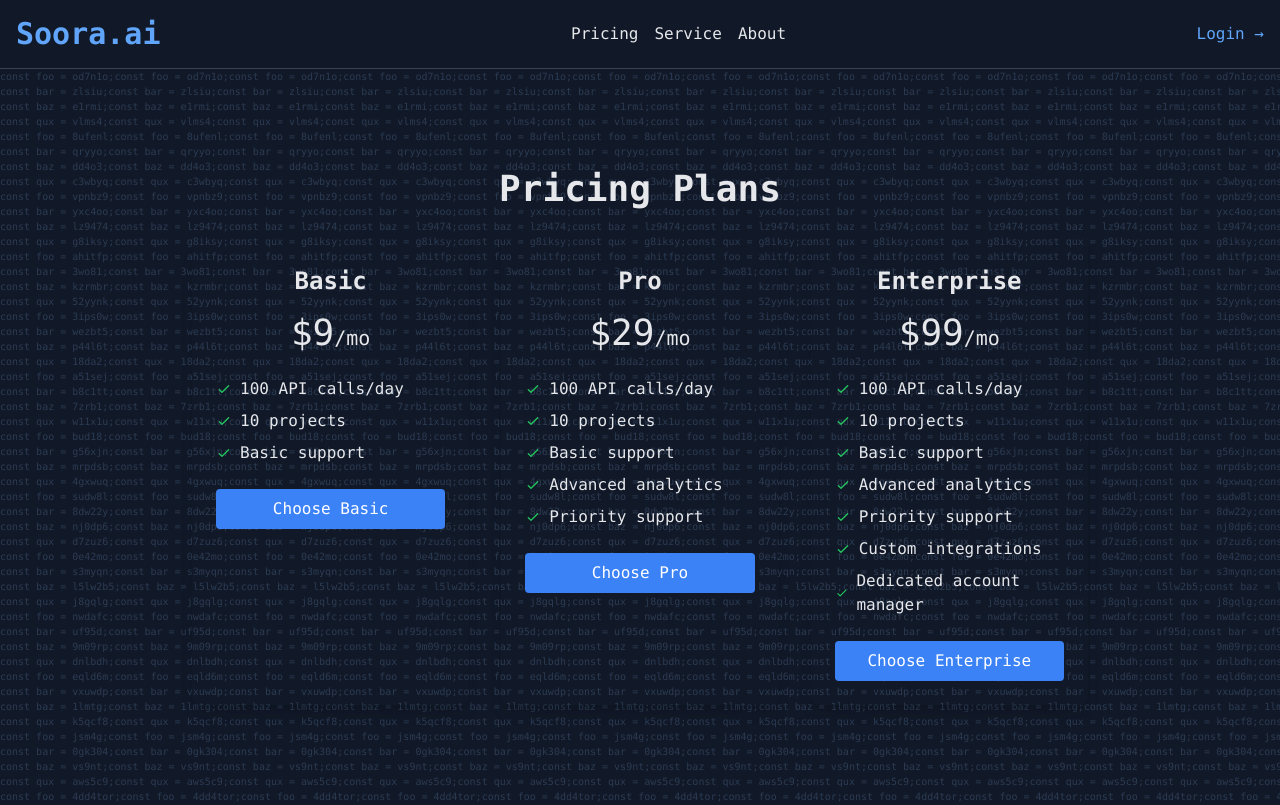
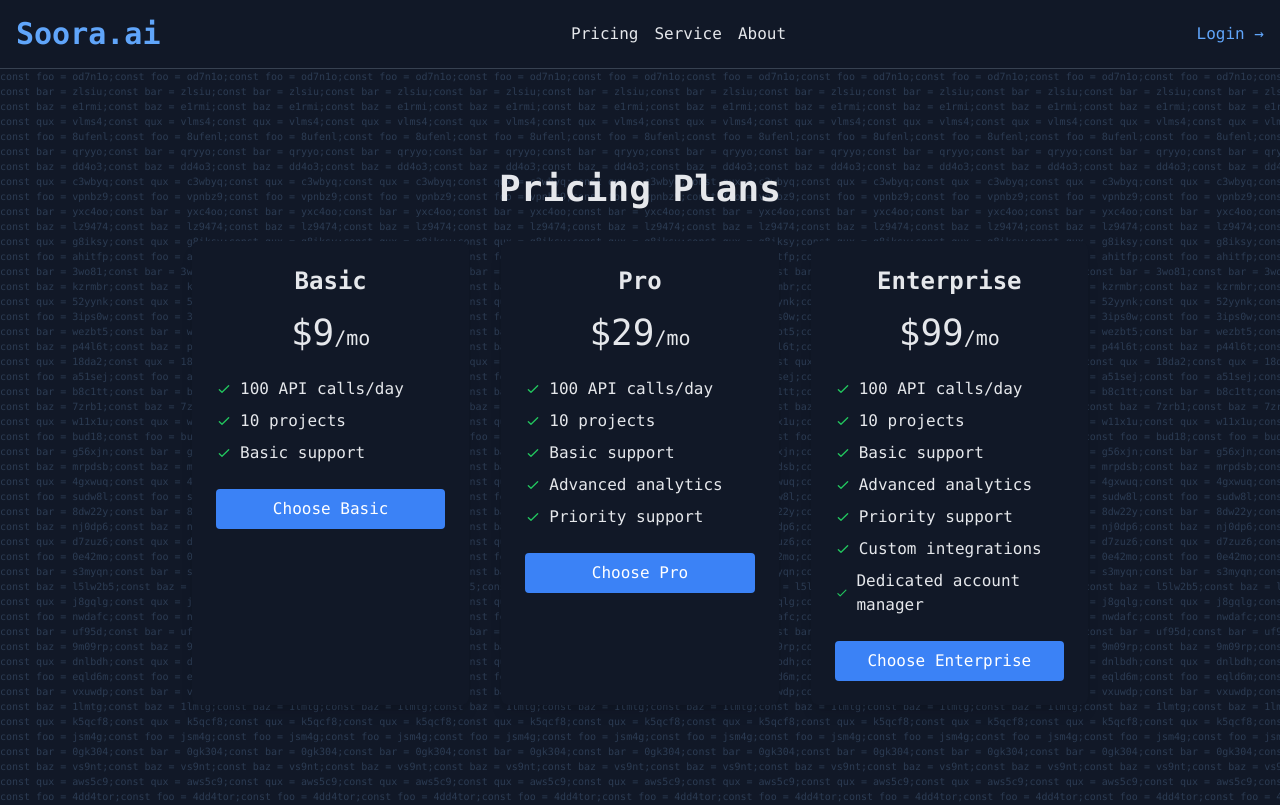
Before and after one commit to mddanish867/soora-ai, a React (Vite) app: page /pricing in a window 1280 px wide. Built offline with nearby package versions, Linux system fonts and the light colour scheme.

Commit message:
Update PricingPage.jsx
remodified pricing

```diff
--- a/src/Components/PricingPage.jsx
+++ b/src/Components/PricingPage.jsx
@@ -20,7 +20,7 @@ export default  function PricingPage() {
             <h1 className="text-4xl font-bold text-center mb-8">Pricing Plans</h1>
             <div className="grid grid-cols-1 md:grid-cols-3 gap-8">
               {['Basic', 'Pro', 'Enterprise'].map((plan, index) => (
-                <div key={plan} className="border-1 border-gray-900 p-6 rounded-lg shadow-lg">
+                <div key={plan} className="bg-gray-900 p-6 rounded-lg shadow-lg">
                   <h2 className="text-2xl font-bold text-center mb-4">{plan}</h2>
                   <p className="text-4xl text-center mb-6">
                     ${index === 0 ? '9' : index === 1 ? '29' : '99'}
```
